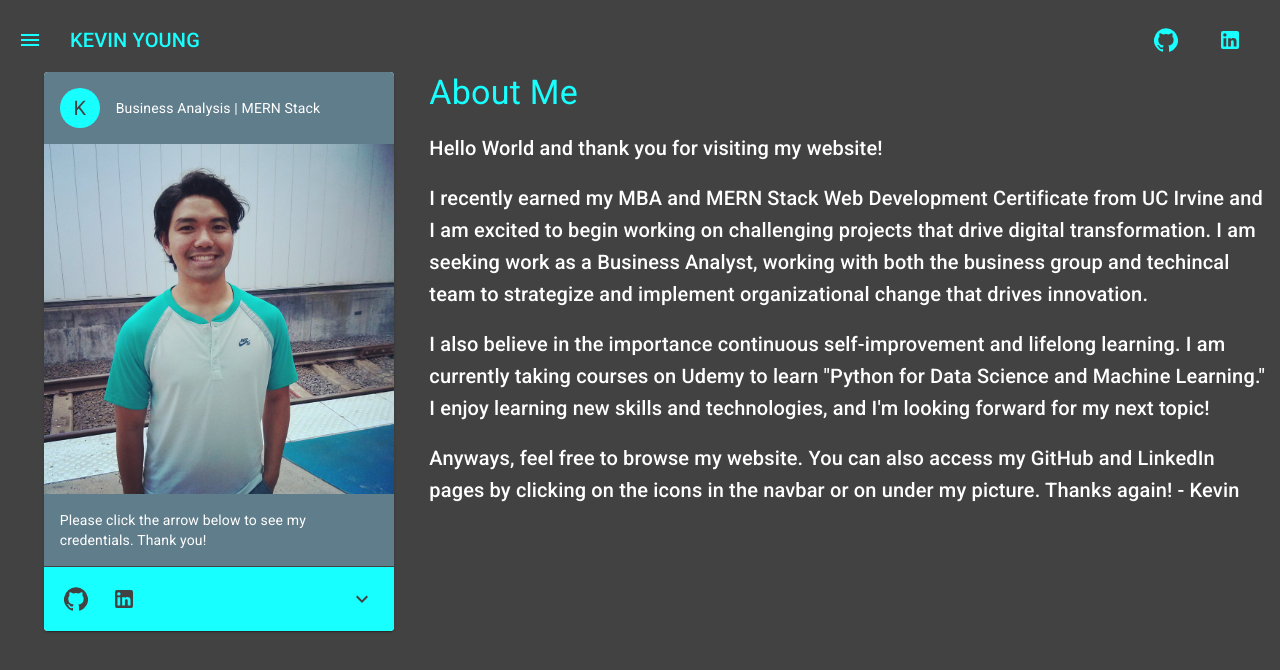
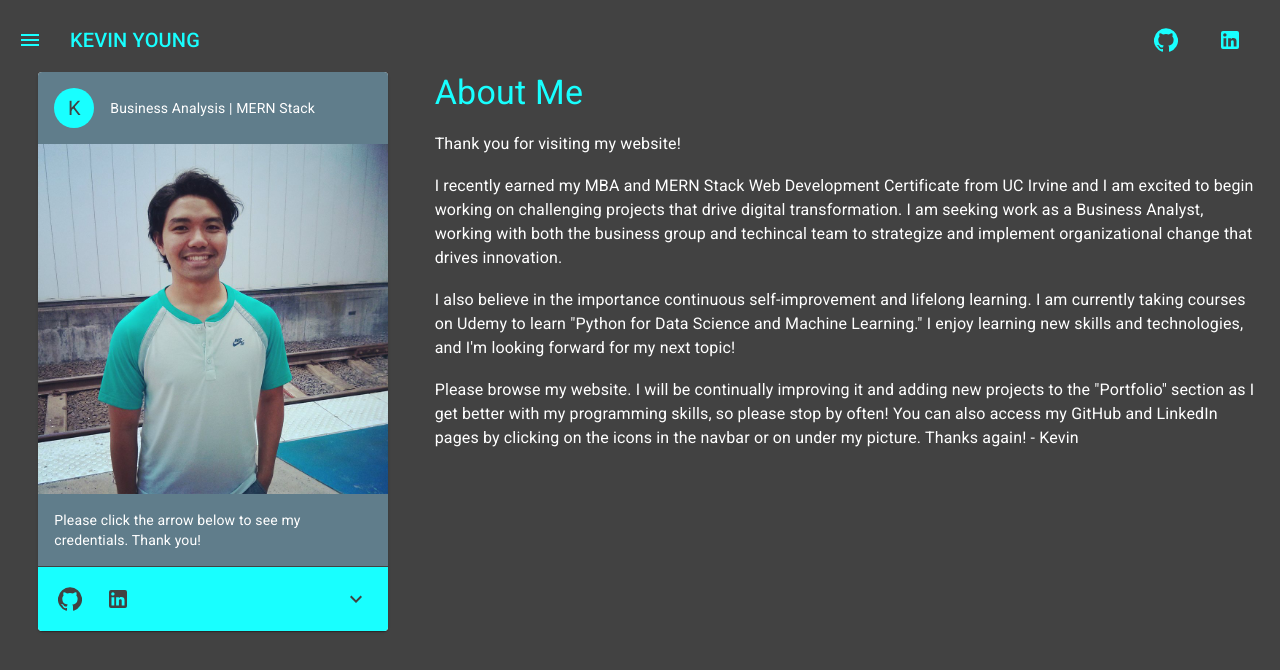
Before and after one commit to Paretooptimal22/Portfolio, a React (Create React App) app in the folder client/: page /about in a window 1280 px wide. Shown: the top 670 px of the page. Built offline with nearby package versions, Linux system fonts and the light colour scheme.

Commit message:
updated drawer, formatted about, add nested list

```diff
--- a/client/src/components/AboutCard/AboutCard.js
+++ b/client/src/components/AboutCard/AboutCard.js
@@ -19,6 +19,8 @@ import Divider from '@material-ui/core/Divider'
 import List from '@material-ui/core/List'
 import ListItem from '@material-ui/core/ListItem'
 import ListItemText from '@material-ui/core/ListItemText'
+import ExpandLess from '@material-ui/icons/ExpandLess'
+import ExpandMore from '@material-ui/icons/ExpandMore'
 
 const useStyles = makeStyles(theme => ({
   root: {
@@ -70,9 +72,19 @@ const AboutCard = props => {
   const classes = useStyles()
   const [expanded, setExpanded] = React.useState(false)
   const [dense, setDense] = React.useState(false)
+  const [openEdu, setOpenEdu] = React.useState(true)
+  const [openSkill, setOpenSkill] = React.useState(true)
 
   const handleExpandClick = () => {
     setExpanded(!expanded)
+  }
+
+  const handleClickEdu = () => {
+    setOpenEdu(!openEdu)
+  }
+
+  const handleClickSkill = () => {
+    setOpenSkill(!openSkill)
   }
 
   return (
@@ -104,10 +116,10 @@ const AboutCard = props => {
       </CardContent>
       <Divider className={classes.divider} />
       <CardActions className={classes.actionsArea} disableSpacing>
-        <IconButton aria-label="add to favorites">
+        <IconButton href="https://github.com/Paretooptimal22" aria-label="github">
           <GitHubIcon className={classes.icon} />
         </IconButton>
-        <IconButton aria-label="share">
+        <IconButton href="https://linkedin.com/in/kevin-christian-young-323b28103" aria-label="linkedIn">
           <LinkedInIcon className={classes.icon} />
         </IconButton>
         <IconButton
@@ -123,8 +135,14 @@ const AboutCard = props => {
       </CardActions>
       <Collapse in={expanded} timeout="auto" unmountOnExit>
         <CardContent>
+          <List component="nav">
+            <ListItem button
+              onClick={handleClickEdu}>
               <Typography variant="h6">Education:</Typography>
-          <List dense={dense}>
+              {openEdu ? <ExpandMore /> : <ExpandLess />}
+            </ListItem>
+            <Collapse in={!openEdu} timeout="auto" unmountOnExit>
+              <List component="div" disablePadding>
                 <ListItem>
                   <ListItemText
                     primary="UC Irvine Division of Continuing Education"
@@ -144,8 +162,15 @@ const AboutCard = props => {
                   />
                 </ListItem>
               </List>
+            </Collapse>
+          </List>
+          <List component="nav">
+            <ListItem button onClick={handleClickSkill}>
               <Typography variant="h6">Technologies & Skills</Typography>
-          <List>
+              {openSkill ? <ExpandMore /> : <ExpandLess />}
+            </ListItem>
+            <Collapse in={!openSkill} timeout="auto" unmountOnExit>
+              <List component="div" disablePadding>
                 <ListItem>
                   <ListItemText
                     primary="HTML"
@@ -166,7 +191,7 @@ const AboutCard = props => {
                 <ListItem>
                   <ListItemText
                     primary="MERN Stack"
-                secondary="MondoDB, Express, React, Node"
+                    secondary="MongoDB, Express, React, Node"
                   />
                 </ListItem>
                 <ListItem>
@@ -206,19 +231,8 @@ const AboutCard = props => {
                   />
                 </ListItem>
               </List>
-          {/* <Typography variant="h6">Education:</Typography>
-          <Typography paragraph>
-            UC Irvine Division of Continuing Education - Full Stack Web Development - Feb '20
-          </Typography>
-          <Typography paragraph>
-            UC Irvine - MBA - Jun '19
-          </Typography>
-          <Typography paragraph>
-            Cal State Fullerton - BA Economics - Dec '09
-          </Typography>
-          <Typography variant="h6">
-            Technologies and Skills:
-          </Typography> */}
+            </Collapse>
+          </List>
         </CardContent>
       </Collapse>
     </Card>
--- a/client/src/components/NavDrawer/NavDrawer.js
+++ b/client/src/components/NavDrawer/NavDrawer.js
@@ -113,7 +113,7 @@ const NavDrawerGuts = props => {
                 <Typography
                   className={classes.typography}
                   component="span">
-                  Projects
+                  Portfolio
                 </Typography>
               </Grid>
             </Grid>
--- a/client/src/pages/About/About.js
+++ b/client/src/pages/About/About.js
@@ -28,6 +28,9 @@ const useStyles = makeStyles(theme => ({
   },
   paragraph: {
     color: 'white'
+  },
+  about: {
+    paddingRight: '10px'
   }
 }))
 
@@ -37,7 +40,7 @@ const About = () => {
 
   return(
     <div className={classes.root}>
-      <Grid container direction="row" alignItems="flex-start" className={classes.grid}>
+      <Grid container direction="row" alignItems="flex-start" spacing={2} className={classes.grid}>
         <Grid item xs={12} sm={4} >
           <Grid container justify="center">
             <AboutCard
@@ -47,25 +50,25 @@ const About = () => {
           </Grid>
         </Grid>
         <Grid item xs={12} sm={8}>
-          <Grid container direction="column">
+          <Grid container direction="column" className={classes.about}>
             <Typography variant="h4" className={classes.title}>
               About Me
             </Typography>
             <br/>
-            <Typography variant="h6" className={classes.paragraph}>
-              Hello World and thank you for visiting my website!
+            <Typography variant="body1" className={classes.paragraph}>
+              Thank you for visiting my website!
             </Typography>
             <br/>
-            <Typography variant="h6" className={classes.paragraph}>
+            <Typography variant="body1" className={classes.paragraph}>
               I recently earned my MBA and MERN Stack Web Development Certificate from UC Irvine and I am excited to begin working on challenging projects that drive digital transformation.  I am seeking work as a Business Analyst, working with both the business group and techincal team to strategize and implement organizational change that drives innovation.
             </Typography>
             <br/>
-            <Typography variant="h6" className={classes.paragraph}>
+            <Typography variant="body1" className={classes.paragraph}>
               I also believe in the importance continuous self-improvement and lifelong learning. I am currently taking courses on Udemy to learn "Python for Data Science and Machine Learning." I enjoy learning new skills and technologies, and I'm looking forward for my next topic!
             </Typography>
             <br/>
-            <Typography variant="h6" className={classes.paragraph}>
-              Anyways, feel free to browse my website.  You can also access my GitHub and LinkedIn pages by clicking on the icons in the navbar or on under my picture. Thanks again! - Kevin
+            <Typography variant="body1" className={classes.paragraph}>
+              Please browse my website. I will be continually improving it and adding new projects to the "Portfolio" section as I get better with my programming skills, so please stop by often!  You can also access my GitHub and LinkedIn pages by clicking on the icons in the navbar or on under my picture. Thanks again! - Kevin
             </Typography>
           </Grid>
         </Grid>
```
Lines whose indentation alone changed are shown as unchanged.
